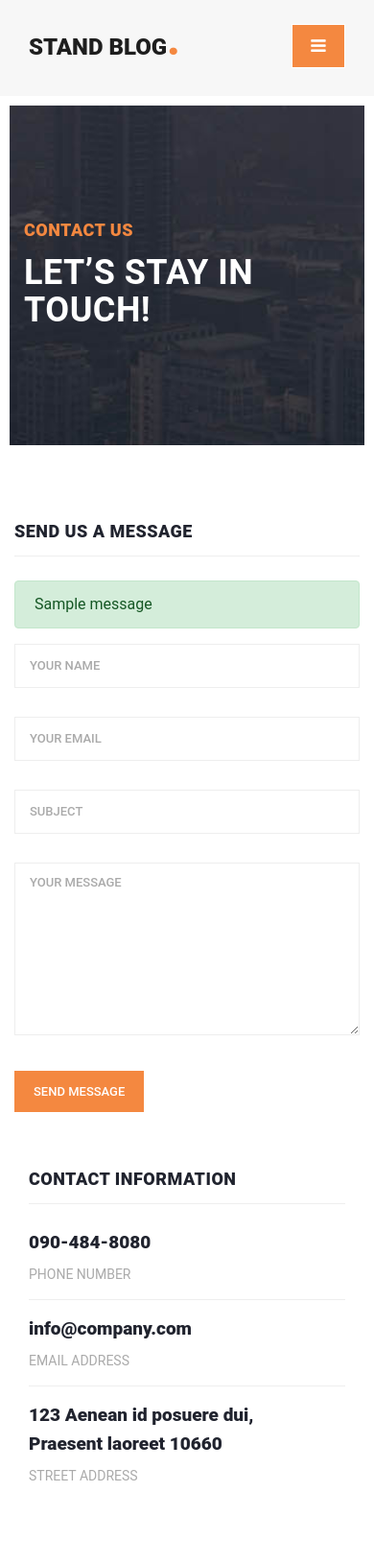
After one commit to codekhoneh/myblog, a Django app: page /article/contactus in a window 390 px wide. The commit adds this page. Shown: the top 1629 px of the page at 96% size. Run offline with Django 5.2, Linux system fonts and the light colour scheme; one stand-in notice (Sample message) is shown; some libraries are stand-ins or nearby versions.

Commit message:
create a contsct us page

```diff
--- a/account_app/views.py
+++ b/account_app/views.py
@@ -13,7 +13,11 @@ def user_login(request):
         user=authenticate(request,username=username,password=password)
         if user is not None:
             login(request,user)
-            return redirect('/')
+            next_url = request.GET.get('next')
+            if next_url:
+                return redirect(next_url)
+            else:
+                return redirect('/')
     return render(request,'account_app/login.html',context={})
 def user_logout(request):
     logout(request)
--- a/blog_app/admin.py
+++ b/blog_app/admin.py
@@ -1,6 +1,8 @@
 from django.contrib import admin
-from .models import artikle,category,Comment
+from .models import artikle,category,Comment,Contact
 admin.site.register(artikle)
 admin.site.register(category)
 admin.site.register(Comment)
+admin.site.register(Contact)
+
 # Register your models here.
--- /dev/null
+++ b/blog_app/forms.py
@@ -0,0 +1,68 @@
+from django import forms
+from .models import Contact
+from django import forms
+from .models import Contact
+
+class ContactUsForm(forms.ModelForm):
+    # فیلدها را دستی تعریف می‌کنیم تا همیشه پیام سفارشی نمایش داده شود
+    name = forms.CharField(
+        required=True,
+        label="نام شما",
+        error_messages={'required': 'لطفاً نام خود را وارد کنید ❌'}
+    )
+    email = forms.EmailField(
+        required=True,
+        label="ایمیل شما",
+        error_messages={
+            'required': 'وارد کردن ایمیل الزامی است ❌',
+            'invalid': 'آدرس ایمیل معتبر نیست ⚠️'
+        }
+    )
+    subject = forms.CharField(
+        required=True,
+        label="موضوع پیام",
+        error_messages={'required': 'موضوع را بنویسید ⚠️'}
+    )
+    message = forms.CharField(
+        required=True,
+        label="متن پیام",
+        widget=forms.Textarea,
+        error_messages={'required': 'بدون پیام نمی‌توان ارسال کرد!'}
+    )
+
+    class Meta:
+        model = Contact
+        fields = ['name', 'email', 'subject', 'message']
+
+
+# اول از این روش استفاده کردم ولی چون با مدل در تداخل بود و پیغام های خطای سفارشی توی textfildها درست نمایش داده نمیشد از روش بالا استفاده کردم
+# class ContactUsForm(forms.ModelForm):
+#     class Meta:
+#         model = Contact
+#         fields = '__all__'
+#         labels = {
+#             'name': 'نام شما',
+#             'email': 'ایمیل شما',
+#             'subject': 'موضوع پیام',
+#             'message': 'متن پیام',
+#         }
+#         error_messages = {
+#             'name': {'required': 'لطفاً نام خود را وارد کنید ❌'},
+#             'email': {
+#                 'required': 'وارد کردن ایمیل الزامی است ❌',
+#                 'invalid': 'آدرس ایمیل معتبر نیست ⚠️',
+#             },
+#             'subject': {'required': 'موضوع را بنویسید ⚠️'},
+#             'message': {'required': 'بدون پیام نمی‌توان ارسال کرد!'},
+#         }
+
+#     def __init__(self, *args, **kwargs):
+#         super().__init__(*args, **kwargs)
+
+#         # ✅ همه فیلدها را required کن
+#         for field_name, field in self.fields.items():
+#             field.required = True
+
+#             # ✅ خطای فارسی عمومی اگر error_messages نداشت
+#             if 'required' not in field.error_messages:
+#                 field.error_messages['required'] = f'پر کردن فیلد {self.fields[field_name].label} الزامی است ❌'
--- /dev/null
+++ b/blog_app/templates/blog_app/contact.html
@@ -0,0 +1,199 @@
+{% extends 'base.html' %}
+{% load static %}
+{% load render_partial %}
+{% block title %}
+ contactus
+{% endblock %}
+{% block content %}
+
+  <body>
+    <div class="heading-page header-text">
+      <section class="page-heading">
+        <div class="container">
+          <div class="row">
+            <div class="col-lg-12">
+              <div class="text-content">
+                <h4>contact us</h4>
+                <h2>let’s stay in touch!</h2>
+              </div>
+            </div>
+          </div>
+        </div>
+      </section>
+    </div>
+    <!-- Banner Ends Here -->
+    <section class="contact-us">
+      <div class="container">
+        <div class="row">
+          <div class="col-lg-12">
+            <div class="down-contact">
+              <div class="row">
+                <div class="col-lg-8">
+                  <div class="sidebar-item contact-form">
+                    <div class="sidebar-heading">
+                      <h2>Send us a message</h2>
+                    </div>
+                    <div class="content">
+
+  <!-- ✅ نمایش پیام‌های موفقیت یا خطا از Django messages -->
+                        {% if messages %}
+                          {% for msg in messages %}
+                            <div class="alert {% if msg.tags %}alert-{{ msg.tags }}{% else %}alert-info{% endif %}">
+                              {{ msg }}
+                            </div>
+                          {% endfor %}
+                        {% endif %}
+
+                        <!-- ✅ نمایش خطاهای کلی فرم (غیر وابسته به فیلد خاصی) -->
+                        {% if form.non_field_errors %}
+                          <div class="alert alert-danger">
+                            {% for error in form.non_field_errors %}
+                              <p>{{ error }}</p>
+                            {% endfor %}
+                          </div>
+                        {% endif %}
+
+                        <!-- ✅ فرم تماس -->
+                        <form id="contact" action="" method="post">
+                          {% csrf_token %}
+                          <div class="row">
+
+                            <!-- نام -->
+                            <div class="col-md-6 col-sm-12">
+                              <fieldset>
+                                <input
+                                  type="text"
+                                  name="name"
+                                  id="name"
+                                  placeholder="Your name"
+                                  value="{{ form.name.value|default_if_none:'' }}"
+                                  required>
+                              </fieldset>
+                              {% for error in form.name.errors %}
+                                <p class="text-danger">{{ error }}</p>
+                              {% endfor %}
+                            </div>
+
+                            <!-- ایمیل -->
+                            <div class="col-md-6 col-sm-12">
+                              <fieldset>
+                                <input
+                                  type="text"
+                                  name="email"
+                                  id="email"
+                                  placeholder="Your email"
+                                  value="{{ form.email.value|default_if_none:'' }}"
+                                  required>
+                              </fieldset>
+                              {% for error in form.email.errors %}
+                                <p class="text-danger">{{ error }}</p>
+                              {% endfor %}
+                            </div>
+
+                            <!-- موضوع -->
+                            <div class="col-md-12 col-sm-12">
+                              <fieldset>
+                                <input
+                                  type="text"
+                                  name="subject"
+                                  id="subject"
+                                  placeholder="Subject"
+                                  value="{{ form.subject.value|default_if_none:'' }}">
+                              </fieldset>
+                              {% for error in form.subject.errors %}
+                                <p class="text-danger">{{ error }}</p>
+                              {% endfor %}
+                            </div>
+
+                            <!-- پیام -->
+                            <div class="col-lg-12">
+                              <fieldset>
+                                <textarea
+                                  name="message"
+                                  rows="6"
+                                  id="message"
+                                  placeholder="Your Message"
+                                  required>{{ form.message.value|default_if_none:'' }}</textarea>
+                              </fieldset>
+                              {% for error in form.message.errors %}
+                                <p class="text-danger">{{ error }}</p>
+                              {% endfor %}
+                            </div>
+
+                            <!-- دکمه ارسال -->
+                            <div class="col-lg-12">
+                              <fieldset>
+                                <button type="submit" id="form-submit" class="main-button">
+                                  Send Message
+                                </button>
+                              </fieldset>
+                            </div>
+
+                          </div>
+                        </form>
+                      </div>
+
+
+                <div class="col-lg-4">
+                  <div class="sidebar-item contact-information">
+                    <div class="sidebar-heading">
+                      <h2>contact information</h2>
+                    </div>
+                    <div class="content">
+                      <ul>
+                        <li>
+                          <h5>090-484-8080</h5>
+                          <span>PHONE NUMBER</span>
+                        </li>
+                        <li>
+                          <h5>info@company.com</h5>
+                          <span>EMAIL ADDRESS</span>
+                        </li>
+                        <li>
+                          <h5>123 Aenean id posuere dui,
+                          	<br>Praesent laoreet 10660</h5>
+                          <span>STREET ADDRESS</span>
+                        </li>
+                      </ul>
+                    </div>
+                  </div>
+                </div>
+              </div>
+            </div>
+          </div>
+
+          <div class="col-lg-12">
+            <div id="map">
+              <iframe src="https://maps.google.com/maps?q=Av.+L%C3%BAcio+Costa,+Rio+de+Janeiro+-+RJ,+Brazil&t=&z=13&ie=UTF8&iwloc=&output=embed" width="100%" height="450px" frameborder="0" style="border:0" allowfullscreen></iframe>
+            </div>
+          </div>
+
+        </div>
+      </div>
+    </section>
+
+    <!-- Bootstrap core JavaScript -->
+    <script src="vendor/jquery/jquery.min.js"></script>
+    <script src="vendor/bootstrap/js/bootstrap.bundle.min.js"></script>
+
+    <!-- Additional Scripts -->
+    <script src="assets/js/custom.js"></script>
+    <script src="assets/js/owl.js"></script>
+    <script src="assets/js/slick.js"></script>
+    <script src="assets/js/isotope.js"></script>
+    <script src="assets/js/accordions.js"></script>
+
+    <script language = "text/Javascript">
+      cleared[0] = cleared[1] = cleared[2] = 0; //set a cleared flag for each field
+      function clearField(t){                   //declaring the array outside of the
+      if(! cleared[t.id]){                      // function makes it static and global
+          cleared[t.id] = 1;  // you could use true and false, but that's more typing
+          t.value='';         // with more chance of typos
+          t.style.color='#fff';
+          }
+      }
+    </script>
+
+  </body>
+</html>
+{% endblock %}
--- a/blog_app/urls.py
+++ b/blog_app/urls.py
@@ -6,5 +6,6 @@ urlpatterns = [path('detail/<slug:slug>',views.post_detail,name='article_detail'
                path('all artikle',views.allarticle_list,name='articles_list'),
                path('categori/<int:pk>',views.category_detail,name='categor_detail'),
                path('search/',views.search,name='search_articles'),
+               path('contactus',views.contactus,name='contact_us'),
 
                ]
--- a/blog_app/views.py
+++ b/blog_app/views.py
@@ -1,7 +1,35 @@
-from django.shortcuts import render,get_object_or_404
+from django.shortcuts import render,get_object_or_404,redirect
 from django.core.paginator import Paginator
 from blog_app.models import artikle,category,Comment
 from contactus_app.models import footer
+from django.contrib import messages
+from.forms import ContactUsForm
+from django.urls import reverse
+
+def contactus(request):
+    if request.method == 'POST':
+        if not request.user.is_authenticated:
+            messages.warning(request, '⚠️ برای ارسال پیام باید ابتدا وارد حساب کاربری خود شوید.')
+            # کاربر به صفحه لاگین هدایت می‌شود
+            # مسیر لاگین دقیق از urls.py
+            login_url = reverse('account:login')
+            # هدایت به login با next
+             # و پس از لاگین موفق، به همین صفحه (contact-us) بازمی‌گردد
+            return redirect(f'{login_url}?next={request.path}')
+
+        # اگر کاربر لاگین کرده است
+        form = ContactUsForm(request.POST)
+        if form.is_valid():
+            form.save()
+            messages.success(request, '✅ پیام شما با موفقیت ارسال شد.')
+            return redirect('blog:contact_us')
+        else:
+            messages.error(request, '❌ لطفاً خطاهای فرم را بررسی کنید.')
+    else:
+        form = ContactUsForm()
+
+    return render(request, 'blog_app/contact.html', {'form': form})
+
 
 def post_detail(request, slug):
     # دریافت تمام مقالات با slug مورد نظر
--- a/home_app/templates/includes/header.html
+++ b/home_app/templates/includes/header.html
@@ -23,7 +23,7 @@
                 <a class="nav-link" href="post-details.html">Post Details</a>
               </li>
               <li class="nav-item">
-                <a class="nav-link" href="contact.html">Contact Us</a>
+                <a class="nav-link" href="{% url 'blog:contact_us' %}">Contact Us</a>
               </li>
               <li class="nav-item">
                 {% if request.user.is_authenticated %}
```
Also changed, not shown: account_app/templates/account_app/login.html (+11 -1 lines), blog_app/models.py (+28 -1 lines), blog_app/migrations/0007_contact.py (added), blog_app/migrations/0008_remove_contact_temp.py (added), blog_app/migrations/0009_contact.py (added), blog_app/migrations/0010_alter_contact_options_alter_contact_email_and_more.py (added), db.sqlite3.
